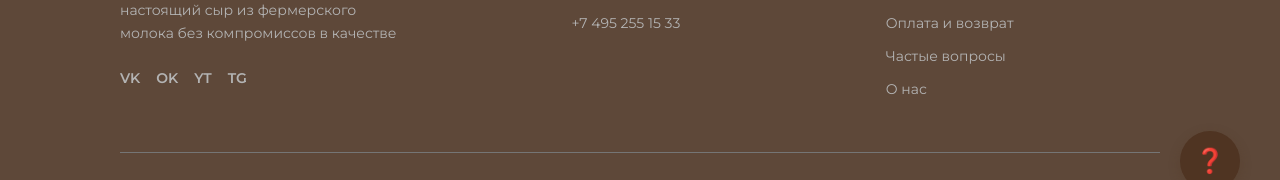
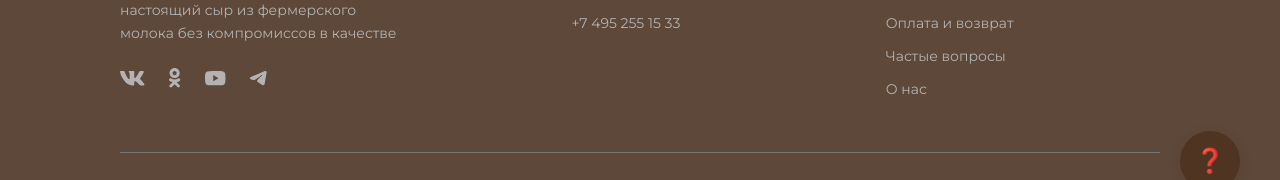
Before and after one commit to Ant1hype/interfaces_programs_systems_finally_task, a React (Vite) app: page /success in a window 1280 px wide. Shown: the part 569-749 px from the top of the page. Built offline with nearby package versions, Linux system fonts and the light colour scheme.

Commit message:
footer: inline SVG social icons instead of text labels

```diff
--- a/src/components/Footer.jsx
+++ b/src/components/Footer.jsx
@@ -13,11 +13,89 @@ export default function Footer() {
               настоящий сыр из фермерского<br />
               молока без компромиссов в качестве
             </p>
-            <div className="flex gap-4">
-              <a href="#" className="text-neutral-350 no-underline font-semibold text-[14px] transition-colors duration-200 hover:text-surface-white">VK</a>
-              <a href="#" className="text-neutral-350 no-underline font-semibold text-[14px] transition-colors duration-200 hover:text-surface-white">OK</a>
-              <a href="#" className="text-neutral-350 no-underline font-semibold text-[14px] transition-colors duration-200 hover:text-surface-white">YT</a>
-              <a href="#" className="text-neutral-350 no-underline font-semibold text-[14px] transition-colors duration-200 hover:text-surface-white">TG</a>
+            <div className="flex items-center gap-6">
+              <a
+                href="#"
+                aria-label="ВКонтакте"
+                className="text-neutral-350 transition-colors duration-200 hover:text-surface-white inline-flex items-center justify-center"
+              >
+                <svg
+                  width="25"
+                  height="15"
+                  viewBox="0 0 25 15"
+                  fill="none"
+                  xmlns="http://www.w3.org/2000/svg"
+                  className="w-[25px] h-[15px]"
+                  aria-hidden="true"
+                >
+                  <path
+                    d="M23.4193 14.4942H20.7477C19.7374 14.4942 19.433 13.6758 17.6219 11.8636C16.039 10.3381 15.3705 10.1484 14.9701 10.1484C14.4164 10.1484 14.2654 10.3006 14.2654 11.0628V13.4651C14.2654 14.1149 14.0546 14.4954 12.3571 14.4954C10.7102 14.3847 9.11316 13.8844 7.69752 13.0356C6.28188 12.1869 5.08815 11.0139 4.21463 9.61341C2.14128 7.03151 0.698234 4.00191 0 0.765024C0 0.364634 0.152195 0.00170726 0.915512 0.00170726H3.58478C4.27083 0.00170726 4.51785 0.307269 4.78712 1.01322C6.08312 4.82746 8.29463 8.14531 9.19258 8.14531C9.53678 8.14531 9.68663 7.99312 9.68663 7.13497V3.206C9.57307 1.41361 8.62127 1.26259 8.62127 0.614C8.63331 0.442887 8.71158 0.283208 8.83946 0.16888C8.96734 0.0545515 9.13476 -0.00541876 9.30615 0.00170726H13.502C14.0757 0.00170726 14.2654 0.287366 14.2654 0.973414V6.27683C14.2654 6.84932 14.5112 7.03897 14.6845 7.03897C15.0287 7.03897 15.2933 6.84931 15.9243 6.21946C17.2764 4.5695 18.3814 2.73175 19.2047 0.763853C19.2886 0.527323 19.4477 0.324819 19.6577 0.187372C19.8676 0.0499251 20.1169 -0.0148834 20.3672 0.0028779H23.0377C23.8384 0.0028779 24.0082 0.403268 23.8384 0.974585C22.8669 3.15015 21.6651 5.21539 20.2537 7.13497C19.9657 7.574 19.8509 7.80229 20.2537 8.31741C20.5182 8.7178 21.4548 9.49985 22.0835 10.2433C22.999 11.1564 23.7588 12.2124 24.3337 13.3691C24.5631 14.1137 24.1815 14.4942 23.4193 14.4942Z"
+                    fill="currentColor"
+                  />
+                </svg>
+              </a>
+              <a
+                href="#"
+                aria-label="Одноклассники"
+                className="text-neutral-350 transition-colors duration-200 hover:text-surface-white inline-flex items-center justify-center"
+              >
+                <svg
+                  width="12"
+                  height="20"
+                  viewBox="0 0 12 20"
+                  fill="none"
+                  xmlns="http://www.w3.org/2000/svg"
+                  className="w-[12px] h-[20px]"
+                  aria-hidden="true"
+                >
+                  <path
+                    d="M5.62249 10.0927C2.86532 10.0927 0.573693 7.80305 0.573693 5.0937C0.573693 2.29065 2.86532 0 5.62347 0C8.47532 0 10.6723 2.28967 10.6723 5.0937C10.6701 5.75249 10.5382 6.40439 10.2841 7.0122C10.0299 7.62001 9.6586 8.17182 9.19122 8.63611C8.72384 9.1004 8.1696 9.4681 7.56012 9.71819C6.95064 9.96828 6.29787 10.0959 5.63909 10.0937L5.62249 10.0927ZM5.62249 2.94456C4.45521 2.94456 3.56706 3.92543 3.56706 5.09467C3.56706 6.26196 4.45521 7.15011 5.62347 7.15011C6.83858 7.15011 7.67988 6.26196 7.67988 5.09467C7.68086 3.92446 6.83858 2.94456 5.62249 2.94456ZM7.63303 14.2524L10.4859 17.0096C11.0471 17.6157 11.0471 18.5038 10.4859 19.065C9.87879 19.6711 8.94281 19.6711 8.47532 19.065L5.62347 16.261L2.86532 19.065C2.58521 19.3451 2.21043 19.4847 1.7888 19.4847C1.46184 19.4847 1.08804 19.3441 0.760107 19.065C0.198912 18.5038 0.198912 17.6157 0.760107 17.0086L3.6588 14.2514C2.61202 13.9413 1.60784 13.5024 0.669339 12.9446C-0.0323982 12.5708 -0.171965 11.6367 0.20184 10.935C0.66934 10.2342 1.51064 10.0478 2.25923 10.5153C3.27289 11.1339 4.43743 11.4612 5.62493 11.4612C6.81244 11.4612 7.97698 11.1339 8.99064 10.5153C9.73922 10.0478 10.6264 10.2342 11.0471 10.935C11.4687 11.6367 11.2803 12.5698 10.6254 12.9446C9.73825 13.5058 8.70955 13.9264 7.63401 14.2534L7.63303 14.2524Z"
+                    fill="currentColor"
+                  />
+                </svg>
+              </a>
+              <a
+                href="#"
+                aria-label="YouTube"
+                className="text-neutral-350 transition-colors duration-200 hover:text-surface-white inline-flex items-center justify-center"
+              >
+                <svg
+                  width="21"
+                  height="15"
+                  viewBox="0 0 21 15"
+                  fill="none"
+                  xmlns="http://www.w3.org/2000/svg"
+                  className="w-[21px] h-[15px]"
+                  aria-hidden="true"
+                >
+                  <path
+                    d="M8.19832 10.2479L13.517 7.17353L8.19832 4.09916V10.2479ZM20.0449 2.2238C20.1781 2.70545 20.2704 3.35106 20.3318 4.1709C20.4036 4.99073 20.4343 5.69783 20.4343 6.31271L20.4958 7.17353C20.4958 9.41782 20.3318 11.0677 20.0449 12.1233C19.7887 13.0456 19.1943 13.64 18.272 13.8962C17.7904 14.0294 16.909 14.1216 15.5563 14.1831C14.2241 14.2548 13.0046 14.2856 11.8773 14.2856L10.2479 14.3471C5.95403 14.3471 3.27933 14.1831 2.22379 13.8962C1.30148 13.64 0.707105 13.0456 0.450908 12.1233C0.317685 11.6416 0.225454 10.996 0.163967 10.1762C0.0922312 9.35634 0.0614874 8.64923 0.0614874 8.03436L0 7.17353C0 4.92924 0.163967 3.27933 0.450908 2.2238C0.707105 1.30148 1.30148 0.707105 2.22379 0.450908C2.70545 0.317685 3.58677 0.225454 4.93949 0.163966C6.27172 0.092231 7.49122 0.0614874 8.61849 0.0614874L10.2479 0C14.5418 0 17.2165 0.163967 18.272 0.450908C19.1943 0.707105 19.7887 1.30148 20.0449 2.2238Z"
+                    fill="currentColor"
+                  />
+                </svg>
+              </a>
+              <a
+                href="#"
+                aria-label="Telegram"
+                className="text-neutral-350 transition-colors duration-200 hover:text-surface-white inline-flex items-center justify-center"
+              >
+                <svg
+                  width="17"
+                  height="15"
+                  viewBox="0 0 17 15"
+                  fill="none"
+                  xmlns="http://www.w3.org/2000/svg"
+                  className="w-[17px] h-[15px]"
+                  aria-hidden="true"
+                >
+                  <path
+                    fillRule="evenodd"
+                    clipRule="evenodd"
+                    d="M14.8732 0.0969692C15.0772 0.0111082 15.3005 -0.0185047 15.5198 0.0112124C15.7392 0.0409295 15.9465 0.12889 16.1203 0.26594C16.2941 0.402989 16.428 0.584117 16.508 0.79047C16.5881 0.996823 16.6113 1.22086 16.5754 1.43926L14.7032 12.7959C14.5215 13.8913 13.3196 14.5195 12.3149 13.9739C11.4746 13.5174 10.2264 12.814 9.10369 12.0801C8.54234 11.7128 6.82279 10.5364 7.03412 9.69936C7.21573 8.98364 10.105 6.29411 11.7561 4.69509C12.4041 4.06687 12.1086 3.70447 11.3433 4.28233C9.44297 5.71707 6.39187 7.89891 5.38309 8.51309C4.49319 9.05463 4.02925 9.14709 3.4745 9.05463C2.46242 8.88623 1.52381 8.62536 0.75773 8.30754C-0.277466 7.87827 -0.227109 6.45508 0.756905 6.04068L14.8732 0.0969692Z"
+                    fill="currentColor"
+                  />
+                </svg>
+              </a>
             </div>
           </div>
           <div className="flex flex-col">
```
Also changed, not shown: 5 other files (tests, documents, lock files or other folders).
